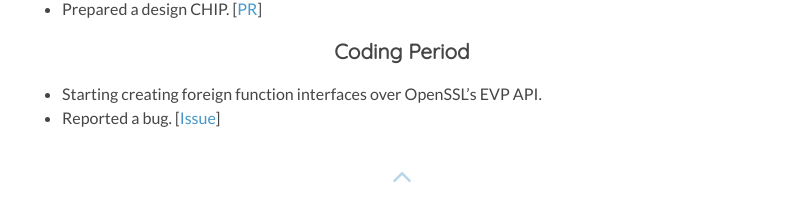
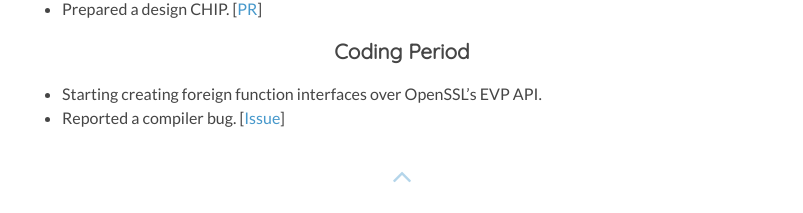
Before and after one commit to lprimeroo/saruftw.github.io.old, a Jekyll site: the page built from _posts/blogs/2017-05-15-gsoc-chapel-blog.md, in a window 1280 px wide, cut to the strip 839-1443 px from the top of the page. Shown: the part 388-601 px from the top of the strip, without its empty margins (238-1041 px from the left). Built offline with Jekyll 4.4.1, drawn with Linux system fonts in a browser that asks for light colours; nearby versions of some CDN libraries; comment, search, counter and statistics services are not loaded.

Commit message:
Separated into categories

```diff
--- a/_posts/2017-05-15-gsoc-chapel-blog.md
+++ b/_posts/blogs/2017-05-15-gsoc-chapel-blog.md
@@ -32,4 +32,4 @@
 ### Coding Period
 
 * Starting creating foreign function interfaces over OpenSSL's EVP API.
-* Reported a bug. [<a href="https://github.com/chapel-lang/chapel/issues/6483">Issue</a>]
+* Reported a compiler bug. [<a href="https://github.com/chapel-lang/chapel/issues/6483">Issue</a>]
--- a/index.html
+++ b/index.html
@@ -10,11 +10,11 @@
     </div>
 
   <ul class="post-list">
-    {% for post in site.posts %}
+    {% for blog in site.categories.blogs %}
     <li>
         <div>
-        <a class="post-link" href="{{ site.url }}{{ post.url}}">{{ post.title }}</a>
-            <span class="post-date">{{ post.date | date_to_long_string }}</span>
+        <a class="post-link" href="{{ site.url }}{{ blog.url}}">{{ blog.title }}</a>
+            <span class="post-date">{{ blog.date | date_to_long_string }}</span>
         </div>
     </li>
     {% endfor %}
```
Also changed, not shown: _posts/papers/2017-07-25-CNN-Video.md (renamed from _papers/2017-07-25-CNN-Video.md, +2 -2 lines), paperrants.md (+1 -1 lines), _posts/blogs/2017-01-18-judy-arrays.md (renamed from _posts/2017-01-18-judy-arrays.md), _posts/blogs/2017-04-26-plant-village-dataset.md (renamed from _posts/2017-04-26-plant-village-dataset.md), 2 other files.
